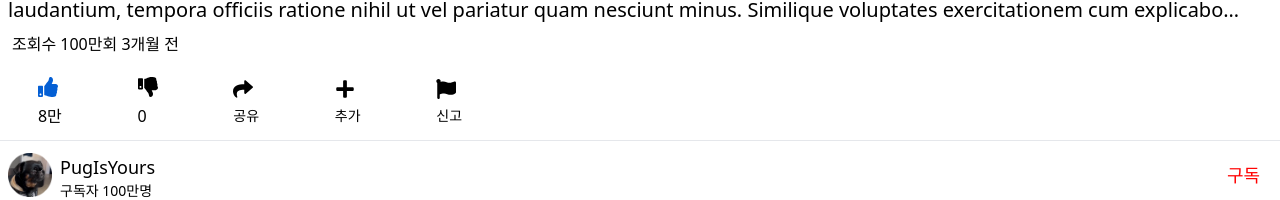
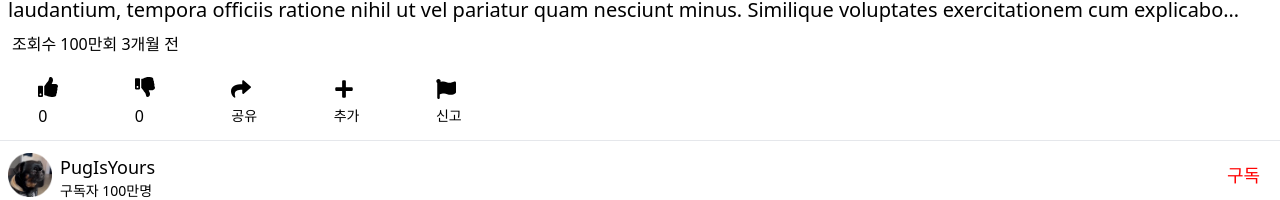
Before and after one commit to sorocode/Youtube-Clone, a React (Vite) app in the folder react-used/: page / in a window 1280 px wide. Shown: the part 292-492 px from the top of the page. Built offline with nearby package versions, Linux system fonts and the light colour scheme.

Commit message:
버튼 애니메이션 구현

```diff
--- a/react-used/src/components/Info.jsx
+++ b/react-used/src/components/Info.jsx
@@ -20,35 +20,51 @@ function HashTags() {
   );
 }
 function Icons() {
+  const [good, setGood] = useState(0);
+  const [goodClass, setGoodClass] = useState(
+    "transition ease-in-out delay-50 hover:-translate-y-1 hover:scale-110"
+  );
+  const [bad, setbad] = useState(0);
+  const [badClass, setbadClass] = useState(
+    "transition ease-in-out delay-50 hover:-translate-y-1 hover:scale-110"
+  );
+
+  function handleGood() {
+    setGood(good + 1);
+    setGoodClass("text-blue");
+  }
+  function handleBad() {
+    setbad(bad + 1);
+  }
   return (
     <div className="max-w-[500px] mt-5">
       <div className="flex justify-around items-center text-xl">
         <div>
-          <button className="text-blue">
+          <button className={goodClass} onClick={handleGood}>
             <FaThumbsUp />
           </button>
-          <p className="text-base">8만</p>
+          <p className="text-base">{good}</p>
         </div>
         <div>
-          <button>
+          <button className={badClass} onClick={handleBad}>
             <FaThumbsDown />
           </button>
-          <p className="text-base">0</p>
+          <p className="text-base">{bad}</p>
         </div>
         <div>
-          <button>
+          <button className="transition ease-in-out delay-50 hover:-translate-y-1 hover:scale-110">
             <FaShare />
           </button>
           <p className="text-sm">공유</p>
         </div>
         <div>
-          <button>
+          <button className="transition ease-in-out delay-50 hover:-translate-y-1 hover:scale-110">
             <FaPlus />
           </button>
           <p className="text-sm">추가</p>
         </div>
         <div>
-          <button>
+          <button className="transition ease-in-out delay-50 hover:-translate-y-1 hover:scale-110">
             <FaFlag />
           </button>
           <p className="text-sm">신고</p>
```
